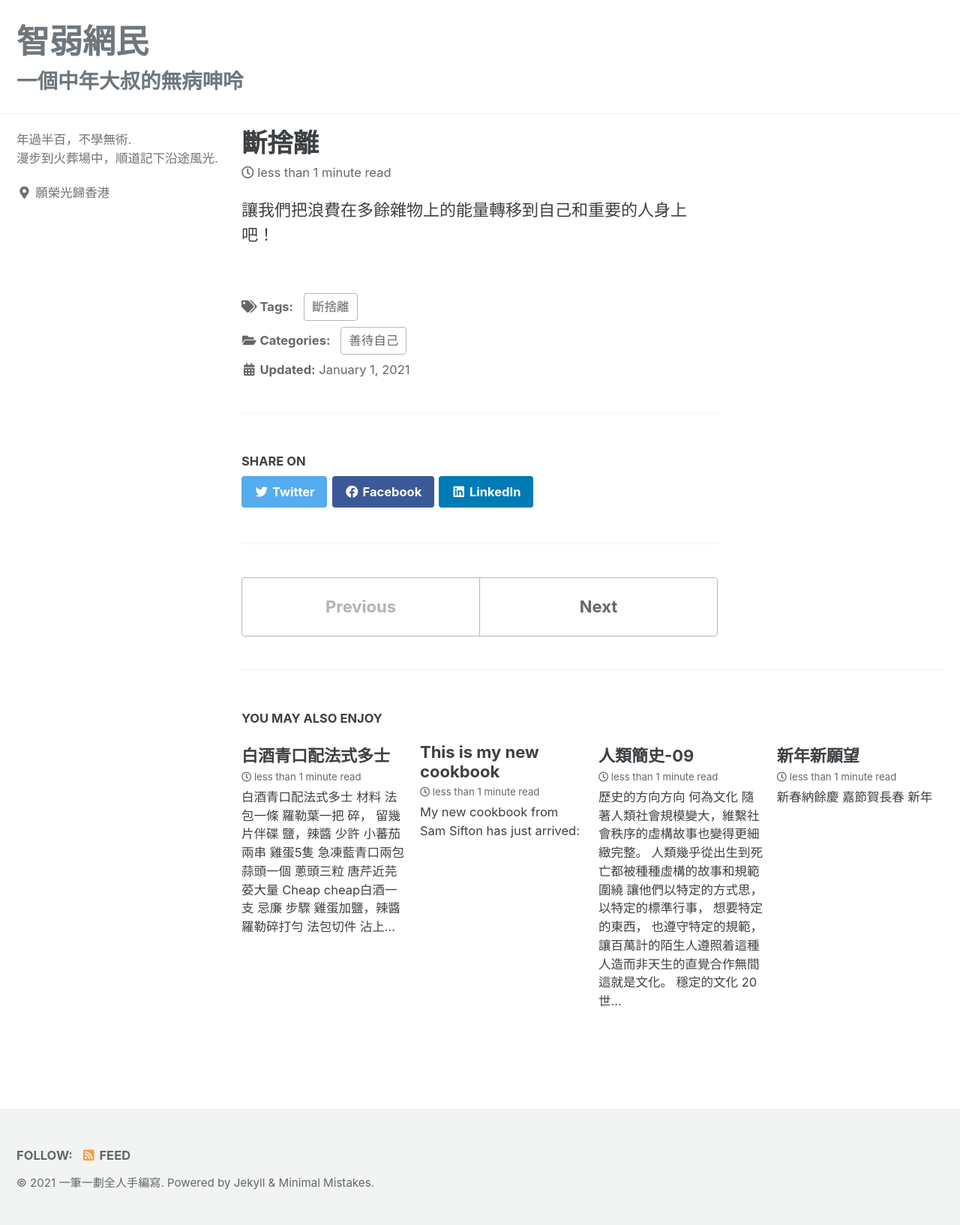
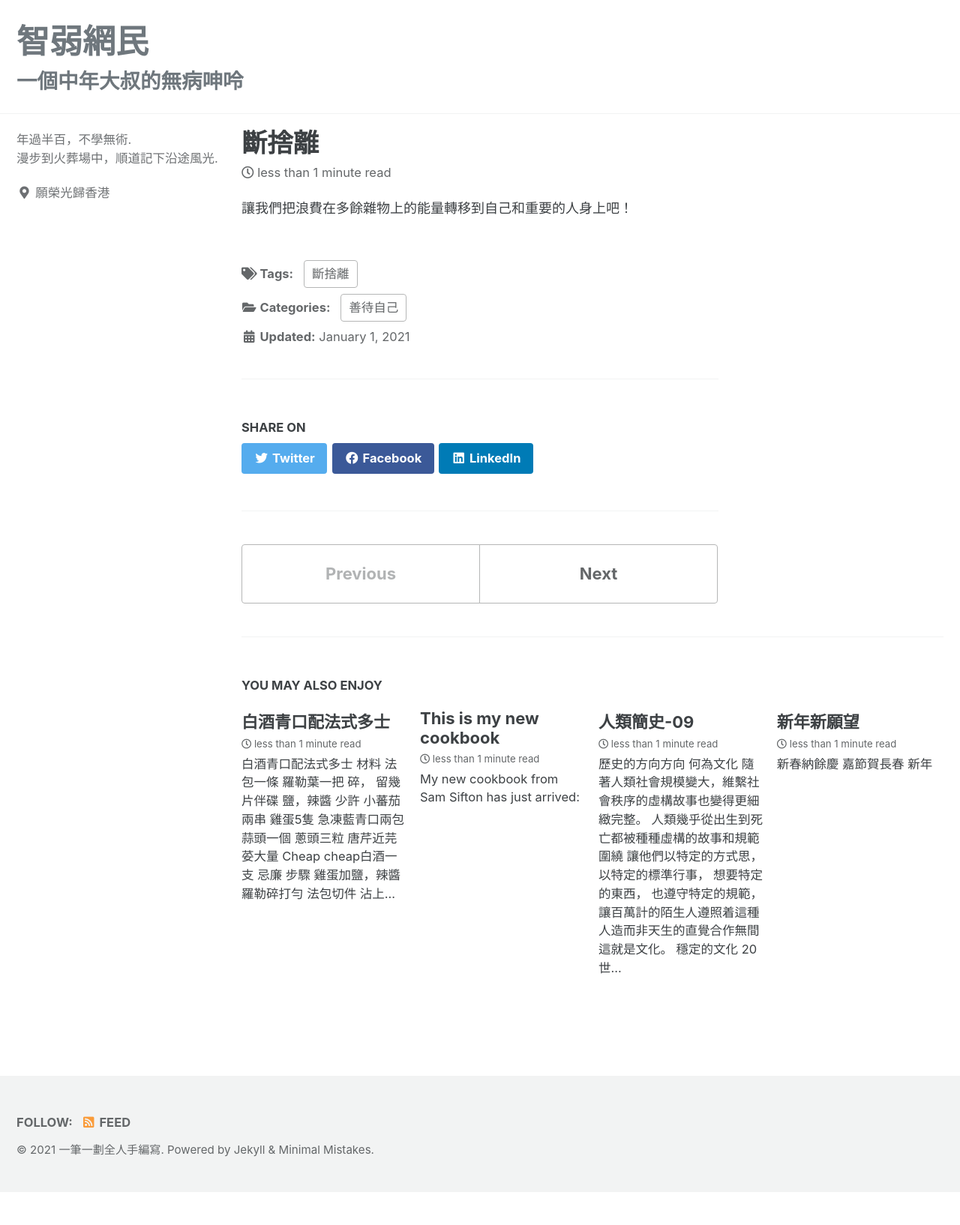
Before and after one commit to stupefii/stupefii, a Jekyll site: the page built from _posts/2021-01-01-斷捨離.md, in a window 1280 px wide. Shown: the whole page at 75% size. Built offline with Jekyll 4.4.1, drawn with Linux system fonts in a browser that asks for light colours; cached includes are drawn as plain includes; after the commit the page ends 1590 px from its top, so only the background shows below that.

Commit message:
change p to 18

```diff
--- a/_sass/minimal-mistakes/_page.scss
+++ b/_sass/minimal-mistakes/_page.scss
@@ -108,7 +108,7 @@ body {
   p,
   li,
   dl {
-    font-size: 22px;
+    font-size: 18px;
   }
 
   /* paragraph indents */
```
